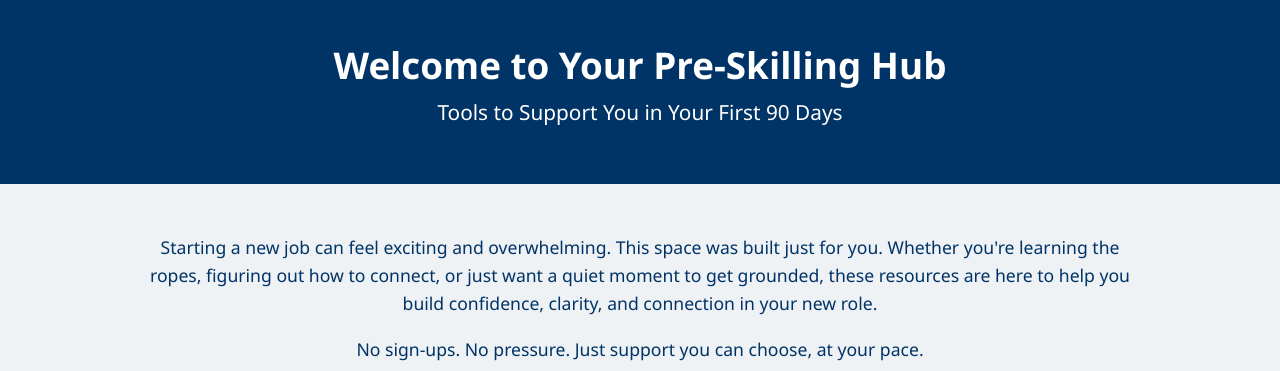
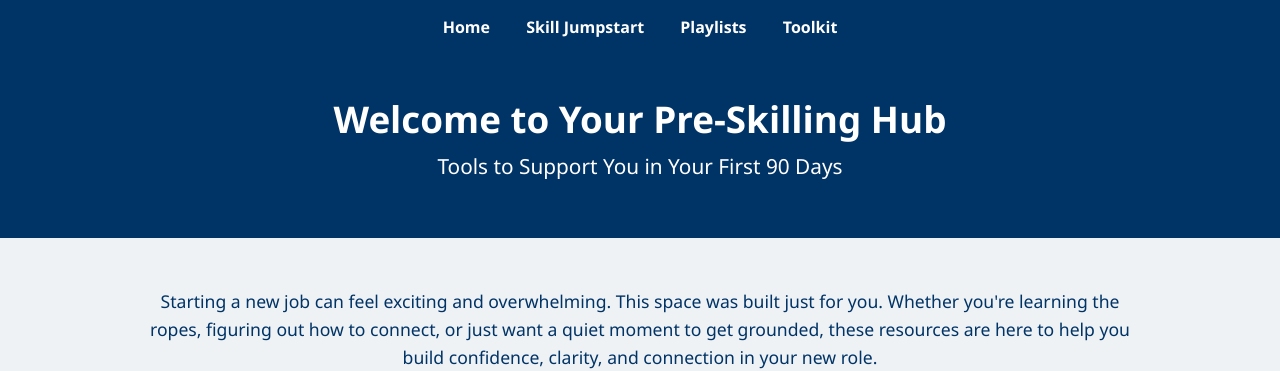
Before and after one commit to BunnyB2025/career-growth-toolkit, a plain HTML site: page index.html in a window 1280 px wide. Shown: the top 371 px of the page. Drawn offline with Linux system fonts and the light colour scheme.

Commit message:
Update index.html

```diff
--- a/index.html
+++ b/index.html
@@ -144,6 +144,12 @@
   </style>
 </head>
 <body>
+<nav style="background-color: #003366; padding: 1em; text-align: center;">
+  <a href="index.html" style="color: white; text-decoration: none; margin: 0 1em; font-weight: bold;">Home</a>
+  <a href="skilljump.html" style="color: white; text-decoration: none; margin: 0 1em; font-weight: bold;">Skill Jumpstart</a>
+  <a href="playlists.html" style="color: white; text-decoration: none; margin: 0 1em; font-weight: bold;">Playlists</a>
+  <a href="toolkit.html" style="color: white; text-decoration: none; margin: 0 1em; font-weight: bold;">Toolkit</a>
+</nav>
 
   <header>
     <h1>Welcome to Your Pre-Skilling Hub</h1>
```
